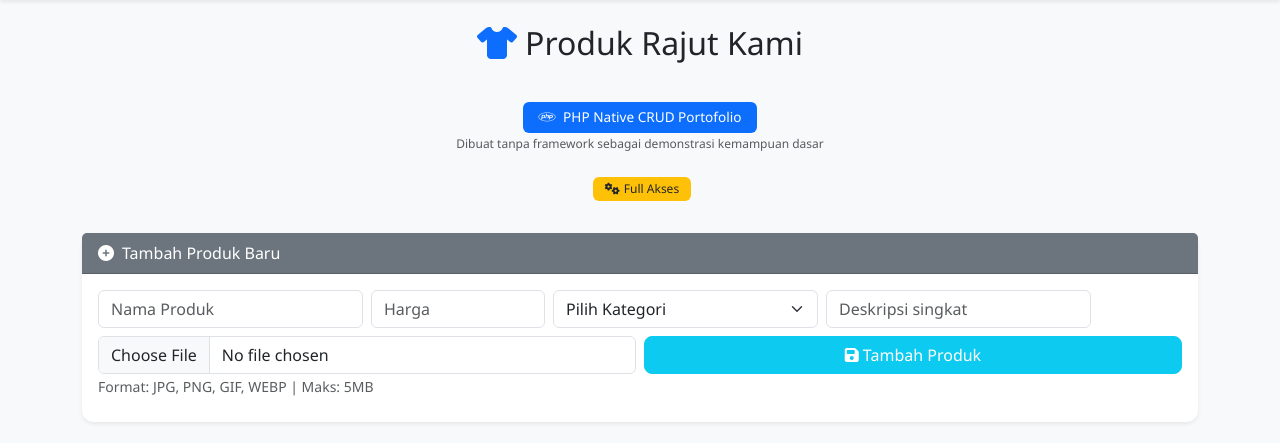
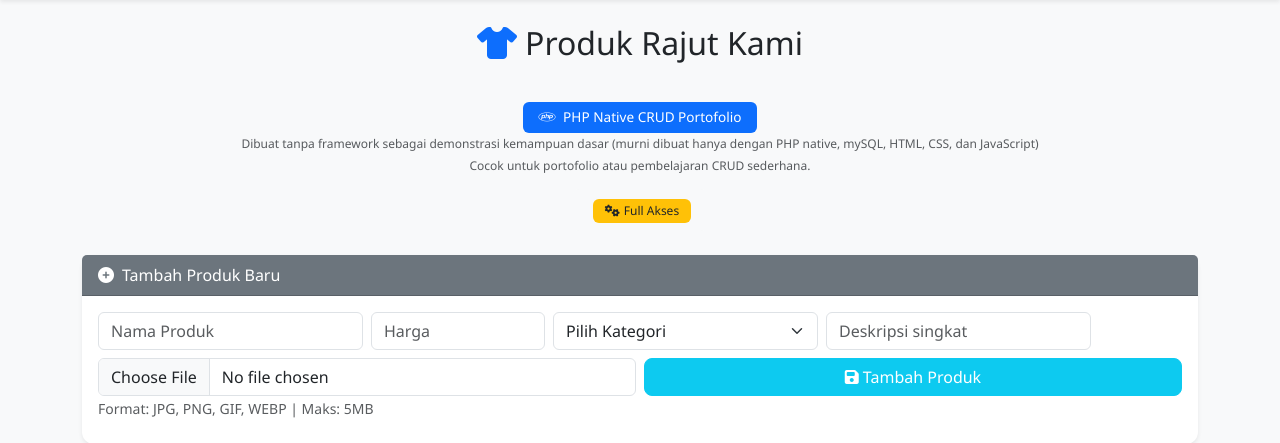
Before and after one commit to ehudtertius2/php-native, a PHP site: page /toko.php in a window 1280 px wide. Shown: the part 60-503 px from the top of the page. Run offline with PHP 8.4, Linux system fonts and the light colour scheme; the visitor is signed in with stand-in values (Sample User, id 1); data comes from the database, SQL or seed files in the repository.

Commit message:
minor update

```diff
--- a/toko.php
+++ b/toko.php
@@ -245,7 +245,10 @@ $result = $conn->query("SELECT * FROM produk ORDER BY id DESC");
             <i class="fab fa-php me-1"></i> PHP Native CRUD Portofolio
         </span>
         <h5 class="d-block text-muted mt-1" style="font-size: 0.75rem;">
-            Dibuat tanpa framework sebagai demonstrasi kemampuan dasar
+            Dibuat tanpa framework sebagai demonstrasi kemampuan dasar (murni dibuat hanya dengan PHP native, mySQL, HTML, CSS, dan JavaScript)
+        </h5>
+        <h5 class="d-block text-muted mt-1" style="font-size: 0.75rem;">
+            Cocok untuk portofolio atau pembelajaran CRUD sederhana.
         </h5>
     </div>
 
```
